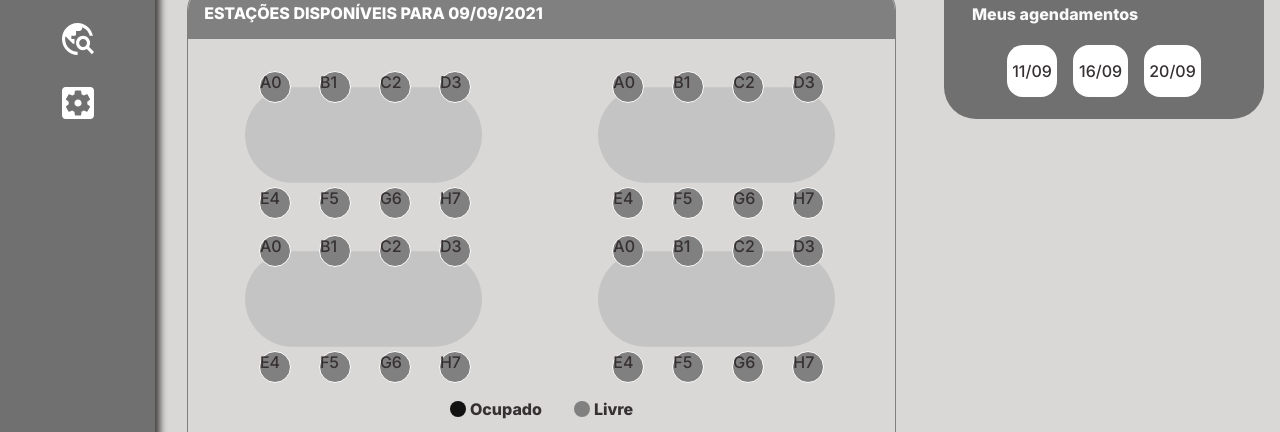
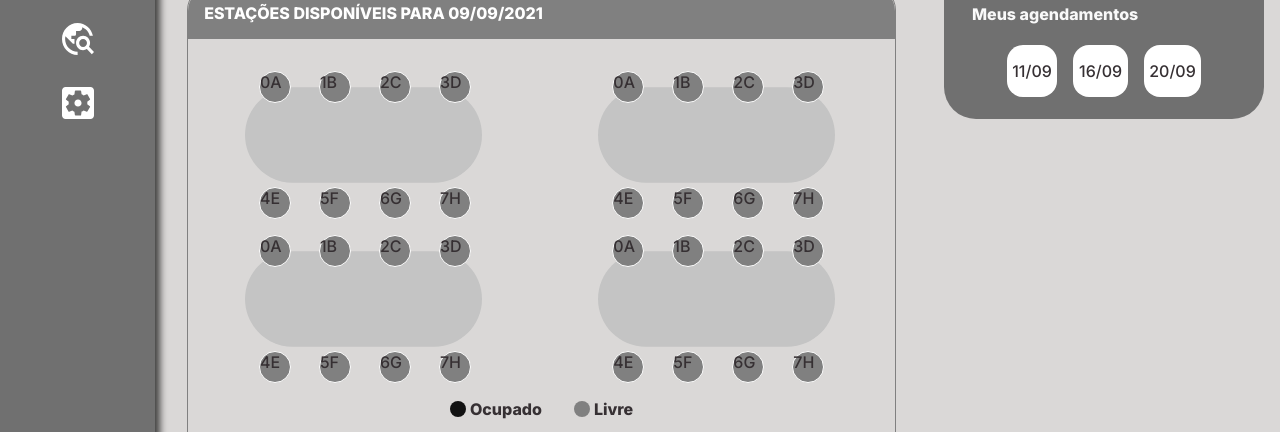
Before and after one commit to gabrlcj/squad4-frontend, a React (Create React App) app: page /dashboard in a window 1280 px wide. Shown: the part 281-713 px from the top of the page. Built offline with nearby package versions, Linux system fonts and the light colour scheme.

Commit message:
adequando estilos do workspace

```diff
--- a/src/components/WorkStation/index.jsx
+++ b/src/components/WorkStation/index.jsx
@@ -8,20 +8,20 @@ let stationChairs2 = [];
 chairs.forEach((chair, index) => {
   if (index < 4) {
     stationChairs.push(
-      <div key={index + chair} className="circle up">
-        {chair + index}
+      <div v id={index + chair} key={index + chair} className="circle up">
+        {index + chair}
       </div>
     );
   } else {
     stationChairs2.push(
-      <div key={index + chair} className="circle up">
-        {chair + index}
+      <div id={index + chair} key={index + chair} className="circle up">
+        {index + chair}
       </div>
     );
   }
 });
 
-function tableStation(id) {
+const tableStation = (id) => {
   return (
     <Station id={id}>
       <div className="chairs">{stationChairs}</div>
--- a/src/components/WorkStation/styles.js
+++ b/src/components/WorkStation/styles.js
@@ -17,6 +17,7 @@ export const Station = styled.div`
     margin-bottom: -1rem;
     z-index: 100;
     position: relative;
+    cursor: pointer;
 
     .circle.up {
       background: grey;
```
